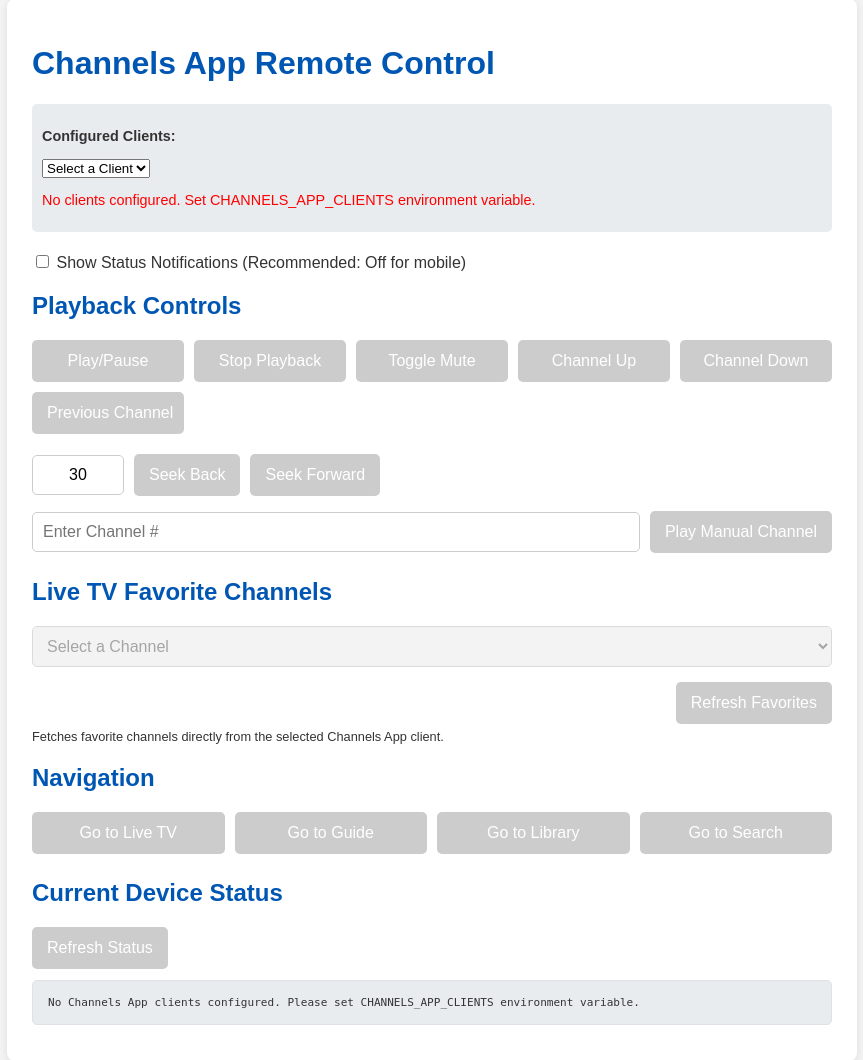
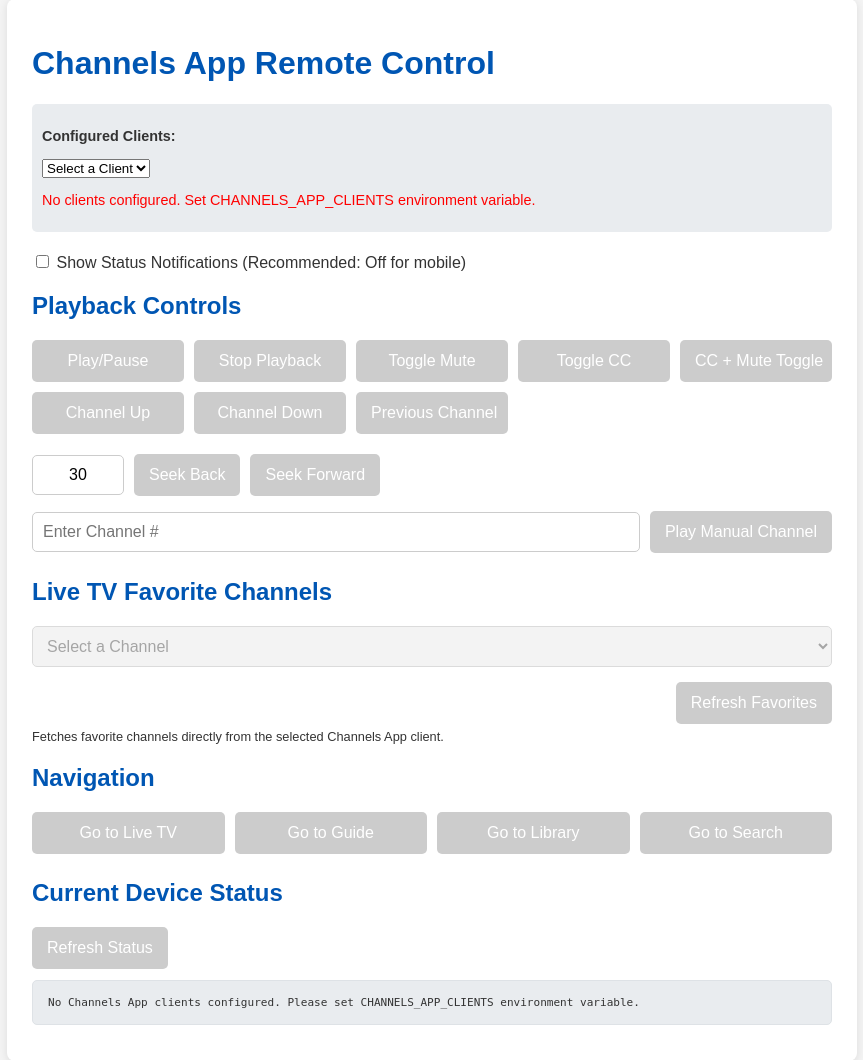
Before and after one commit to nuken/channels-app-remote, a Flask app: page / in a window 1280 px wide. Shown: the part 21-1081 px from the top of the page, without its empty margins (208-1071 px from the left). Run offline with Flask 3, Linux system fonts and the light colour scheme.

Commit message:
Added Closed Caption

```diff
--- a/app/app.py
+++ b/app/app.py
@@ -76,6 +76,9 @@
             client.toggle_mute()
         elif action == 'stop':
             client.stop()
+        # NEW: Added toggle_cc action
+        elif action == 'toggle_cc':
+            client.toggle_cc()
         elif action == 'navigate':
             if value:
                 client.navigate(value)
--- a/app/templates/index.html
+++ b/app/templates/index.html
@@ -132,7 +132,7 @@
             <button class="control-button" onclick="sendCommand('toggle_pause')">Play/Pause</button>
             <button class="control-button" onclick="sendCommand('stop')">Stop Playback</button>
             <button class="control-button" onclick="sendCommand('toggle_mute')">Toggle Mute</button>
-            <button class="control-button" onclick="sendCommand('channel_up')">Channel Up</button>
+            <button class="control-button" onclick="sendCommand('toggle_cc')">Toggle CC</button> <button class="control-button" onclick="toggleCcAndMute()">CC + Mute Toggle</button> <button class="control-button" onclick="sendCommand('channel_up')">Channel Up</button>
             <button class="control-button" onclick="sendCommand('channel_down')">Channel Down</button>
             <button class="control-button" onclick="sendCommand('previous_channel')">Previous Channel</button>
         </div>
@@ -275,10 +275,39 @@
                 const result = await response.json();
                 showNotification(`Action '${action}': ${result.message}`, result.status === 'error');
                 getStatus(); // Refresh status after sending command
+                return result.status; // Return status for combo command
             } catch (error) {
                 showNotification(`Error sending command: ${error.message}`, true);
+                return 'error'; // Indicate error
             }
         }
+
+        // NEW: Function to handle the CC + Mute combo toggle
+        async function toggleCcAndMute() {
+            if (!selectedClientIp) {
+                showNotification("Please select a client device first.", true);
+                return;
+            }
+
+            // Send toggle_cc command
+            const ccStatus = await sendCommand('toggle_cc');
+            if (ccStatus === 'error') {
+                showNotification("Failed to toggle Closed Captions.", true);
+                return;
+            }
+
+            // Send toggle_mute command
+            const muteStatus = await sendCommand('toggle_mute');
+            if (muteStatus === 'error') {
+                showNotification("Failed to toggle Mute.", true);
+                return;
+            }
+
+            if (ccStatus === 'success' && muteStatus === 'success') {
+                showNotification("Closed Captions and Mute toggled successfully.", false);
+            }
+        }
+
 
         async function sendSeekCommand(amount) {
             if (!selectedClientIp) {
```
